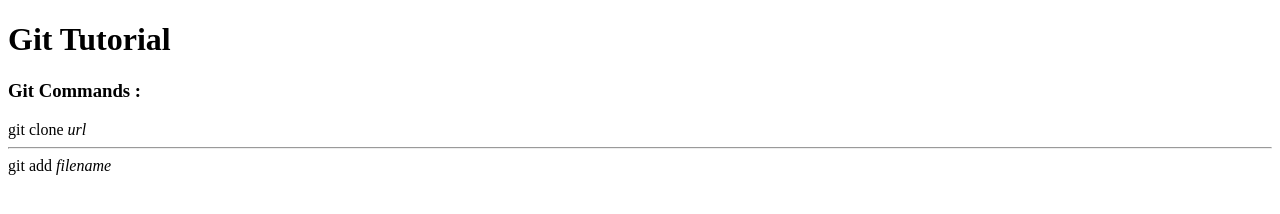
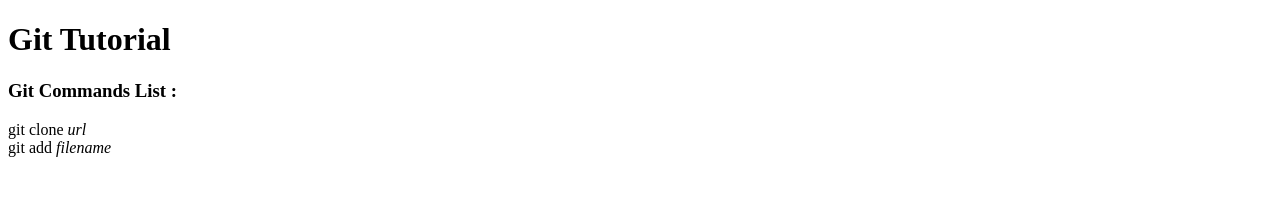
Before and after one commit to GAF2023/hello_world-, a plain HTML site: page index.html in a window 1280 px wide. Drawn offline with Linux system fonts and the light colour scheme.

Commit message:
Update tag h3 line

```diff
--- a/index.html
+++ b/index.html
@@ -7,9 +7,9 @@
 
 <body>
 <h1>Git Tutorial </h1>
-<h3>Git Commands : </h3>
+<h3>Git Commands List : </h3>
 git clone  <i>url</i>
-<hr>
+<br>
 git add <i>filename</i>
 </body>
 
```
